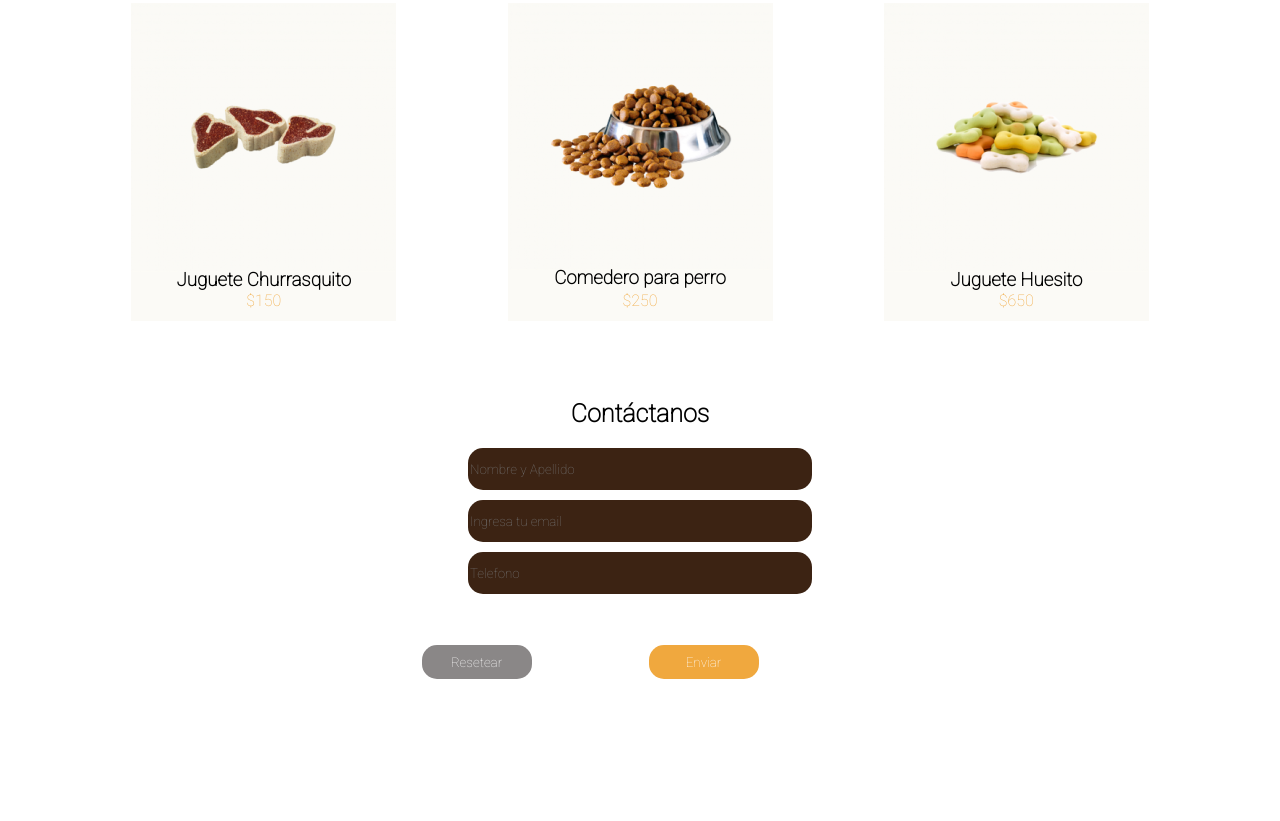
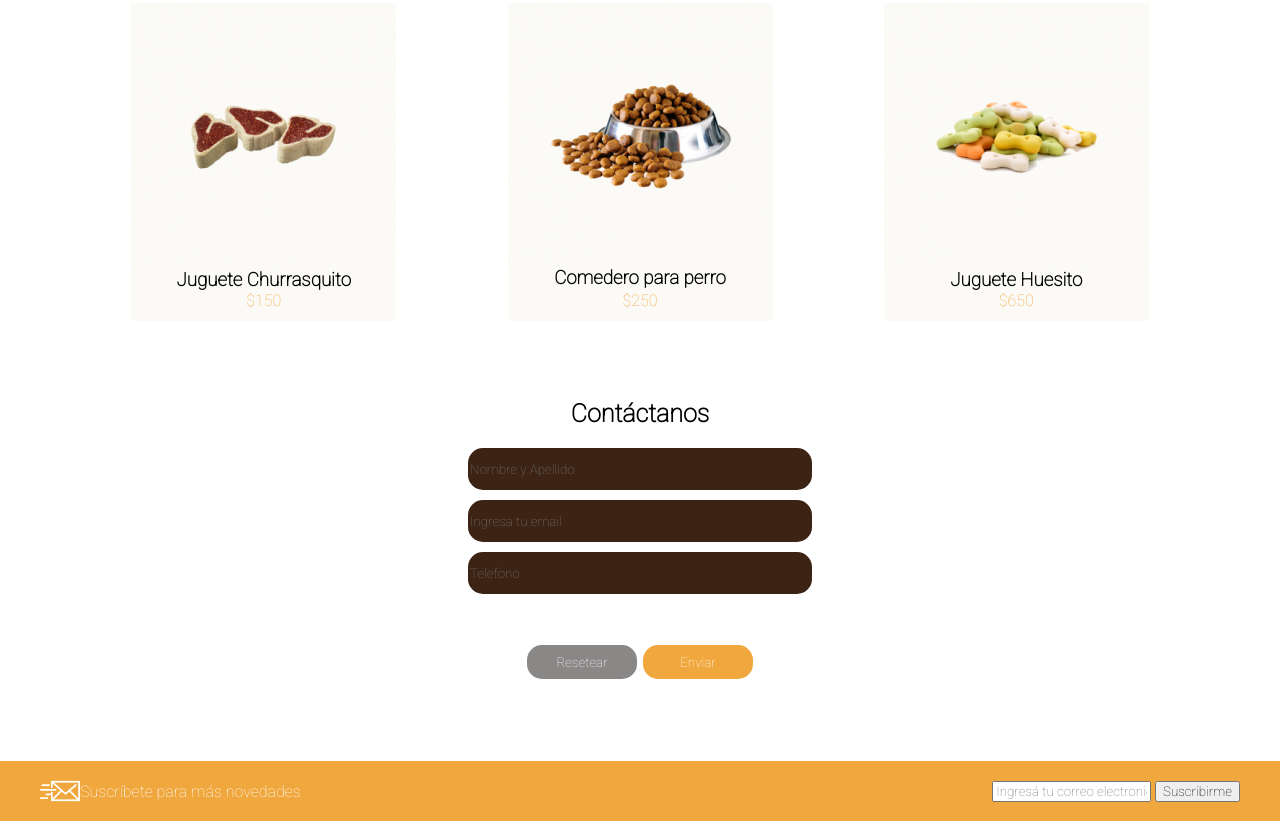
Before and after one commit to ValentinaCampo/Compartido, a plain HTML site: page PETSHOP/index.html in a window 1280 px wide. Shown: the part 754-1575 px from the top of the page. Before the commit the page ends 1433 px from the top, so only its background shows below. Drawn offline with Linux system fonts and the light colour scheme.

Commit message:
Cambios
agregue nuevas lineas a mi petshop

```diff
--- a/PETSHOP/css/style.css
+++ b/PETSHOP/css/style.css
@@ -74,13 +74,13 @@ main section {
 
 }
 
-main section div {
+/* main section div {
     display: flex;
     align-items: flex-end;
     flex-direction: column;
 
 
-}
+} */
 
 main section div h2 {
 
@@ -107,9 +107,7 @@ main section div p {
 
 }
 
-main section div button {
-    margin-right: 117px;
-}
+
 
 .productos {
 
@@ -186,7 +184,7 @@ h1 {
     display: flex;
     line-height: 17.58px;
     justify-content: center;
-    }
+}
 
 .foto p {
 
@@ -204,6 +202,8 @@ h1 {
     flex-direction: column;
     padding-top: 78px;
 }
+
+
 
 .contacto h2 {
 
@@ -253,7 +253,7 @@ h1 {
     flex-direction: row;
     justify-content: center;
     align-items: center;
-    margin: 41px 10px 0px 10px;
+    /* margin: 41px 10px 0px 10px; */
 
 
 
@@ -262,7 +262,6 @@ h1 {
 .reset {
     cursor: pointer;
     color: white;
-    margin-left: 280px;
     width: 110px;
     height: 34px;
     left: calc(50% - 110px/2 - 52px);
@@ -270,6 +269,7 @@ h1 {
     border: none;
     background: #8A8787;
     border-radius: 15px;
+
 
 
 }
@@ -283,12 +283,19 @@ h1 {
     border: none;
     background: #F0A83E;
     border-radius: 15px;
-    margin-right: 380px;
+    margin-left: 6px;
+
+
 
 }
 
 .infoenvi {
     font-size: 0px;
+    margin-top: 41px;
+    margin-bottom: 82px;
+
+
+
 }
 
 button:hover {
@@ -297,3 +304,25 @@ button:hover {
     color: black;
 
 }
+
+footer nav{
+display: flex;
+    height: 60px;
+    background-color: #F0A83E;
+
+}
+
+footer nav div:nth-child(1){
+
+    display: flex;
+    flex-direction: row;
+    justify-content: center;
+    align-items: center;
+
+}
+
+footer nav div:nth-child(2){
+
+
+
+}
--- a/PETSHOP/index.html
+++ b/PETSHOP/index.html
@@ -97,8 +97,8 @@
 
             <div class="infoenvi">
 
-              <button class="reset">Resetear</button>
-              <button class="enviar"> Enviar</button>
+                <button class="reset">Resetear</button>
+                <button class="enviar"> Enviar</button>
 
             </div>
 
@@ -106,7 +106,30 @@
 
     </main>
 
-    <footer></footer>
+    <footer>
+
+        <nav>
+            <div>
+                <img src="img/Group.png" alt="">
+                <p>Suscríbete para más novedades</p>
+
+
+            </div>
+
+            <div>
+
+                <input placeholder="Ingresá tu correo electronico" type="text">
+
+                 <button> Suscribirme </button>
+
+            </div>
+
+
+        </nav>
+
+
+
+    </footer>
 </body>
 
 </html>
```
Also changed, not shown: PETSHOP/img/Group.png (added).
